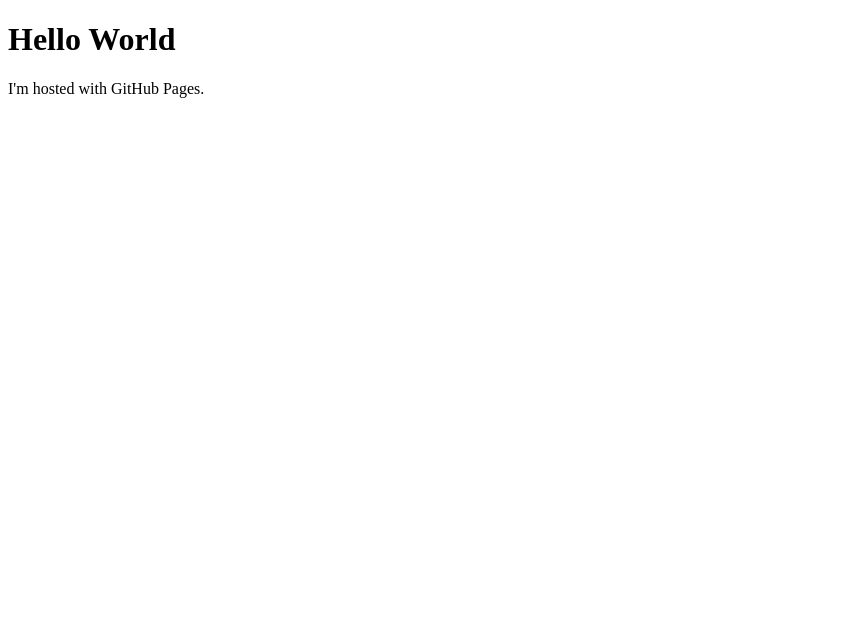
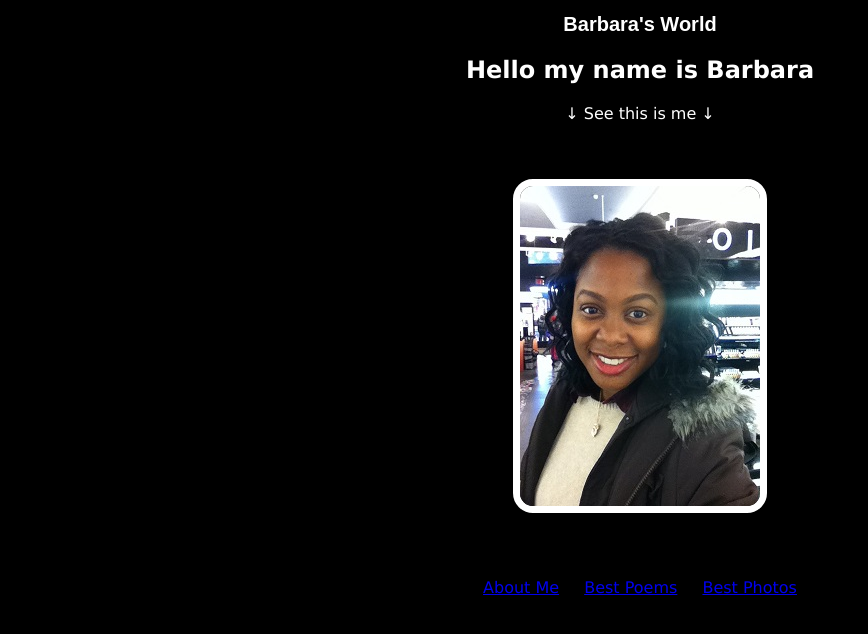
Before and after one commit to barbaraojei/barbaraojei.github.io, a plain HTML site: page index.html in a window 1280 px wide. Shown: the whole page, without its empty margins (0-868 px from the left). Drawn offline with Linux system fonts and the light colour scheme.

Commit message:
New website

```diff
--- a/index.html
+++ b/index.html
@@ -1,7 +1,32 @@
 <!DOCTYPE html>
 <html>
-<body>
-<h1>Hello World</h1>
-<p>I'm hosted with GitHub Pages.</p>
-</body>
+<head>
+<style>
+img {
+      margin: 40px 0px 0px 0px;
+      border: 7px solid white;
+      border-radius: 20px;
+     }
+
+ </style>
+
+ <link rel="stylesheet" type="text/css" href="indexstyle.css">
+	<header>
+		<h1> Barbara's World </h1>
+	</header>
+	<body>
+		<h2> Hello my name is Barbara</h2>
+	<p>&#8595; See this is me &#8595;</p>
+	</body>
+			<figure>
+			<img src="minib.jpg">
+			</figure>
+			<br>
+
+			<ul>
+				<li><a href="aboutme.html"> About Me</a></li>
+				<li><a href="#"> Best Poems</a></li>
+				<li><a href="photos.html"> Best Photos</a></li>
+			</ul>
+</head>
 </html>
--- /dev/null
+++ b/indexstyle.css
@@ -0,0 +1,31 @@
+
+	h1{
+		text-align: center;
+		font-size: 20px;
+		font-family: arial
+	}
+
+	body{
+	    text-align: center;
+	    background: black;
+		font-family: verdana;
+		color: white
+		}
+
+	figure {
+	    display: block;
+	    margin-top: 1em;
+	    margin-bottom: 1em;
+	    margin-left: 40px;
+	    margin-right: 40px;
+		}
+
+   	 ul {
+      padding: 10px;
+      background: black;
+    	}
+
+    li {
+      display: inline;
+      padding: 0px 10px 0px 10px;
+    	}
```
Also changed, not shown: aboutme.html (added, +7 -0 lines), photos.html (added, +10 -0 lines), IMG_0181.JPG (added), minib.jpg (added), 1 other file.
